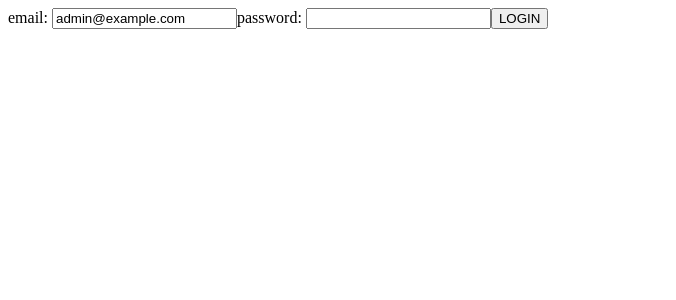
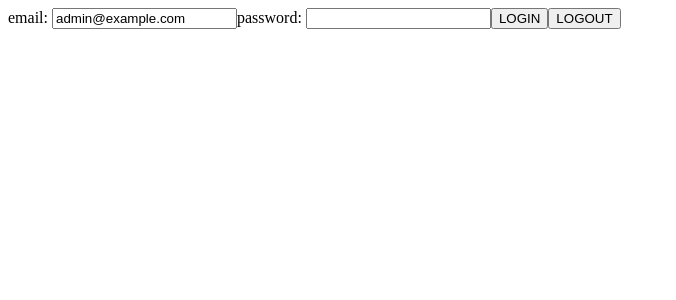
Before and after one commit to justswap/client, a React (Create React App) app: page / in a window 1280 px wide. Shown: the top 300 px of the page, without its empty margins (0-676 px from the left). Built offline with nearby package versions, Linux system fonts and the light colour scheme.

Commit message:
Added logout functionality (#9)

```diff
--- a/src/components/authentication/authentication.js
+++ b/src/components/authentication/authentication.js
@@ -18,6 +18,10 @@ class _Authentication extends Component {
     this.props.setJWT(token);
   };
 
+  logout = () => {
+    this.props.setJWT('');
+  };
+
   handleLoginChange = event => {
     this.setState({ login: event.target.value });
   };
@@ -32,6 +36,7 @@ class _Authentication extends Component {
         email: <input type="text" value={this.state.login} onChange={this.handleLoginChange} />
         password: <input type="password" onChange={this.handlePassChange} />
         <button onClick={this.login}>LOGIN</button>
+        <button onClick={this.logout}>LOGOUT</button>
       </div>
     );
   }
--- a/src/data/authentication.js
+++ b/src/data/authentication.js
@@ -1,9 +1,9 @@
 import API from './api';
 
 export const login = async (email, password) => {
-  let response = await API.post('api-token-auth/', {
-    email: email,
-    password: password
+  const response = await API.post('api-token-auth/', {
+    email,
+    password,
   });
   return response.data.token;
 };
```
